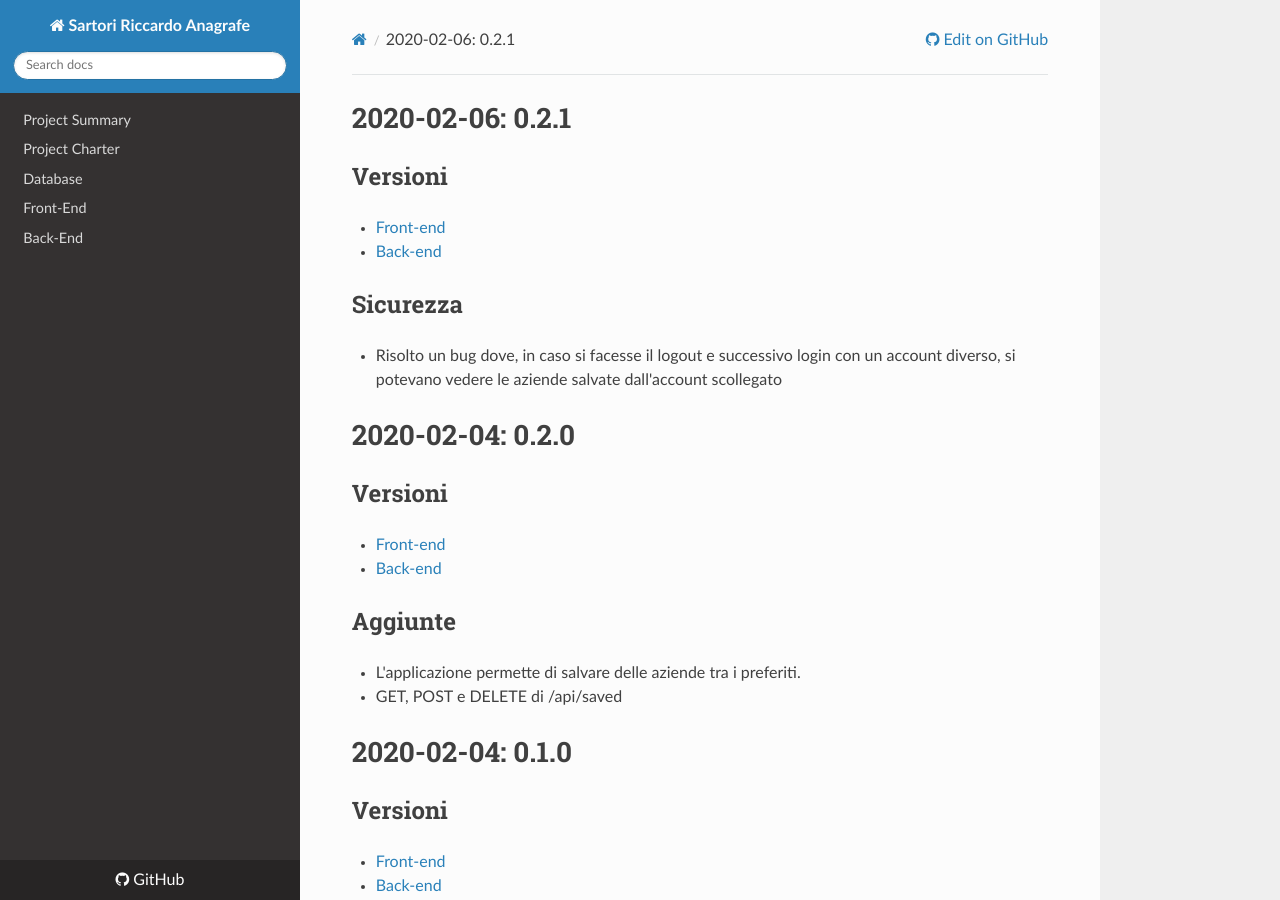
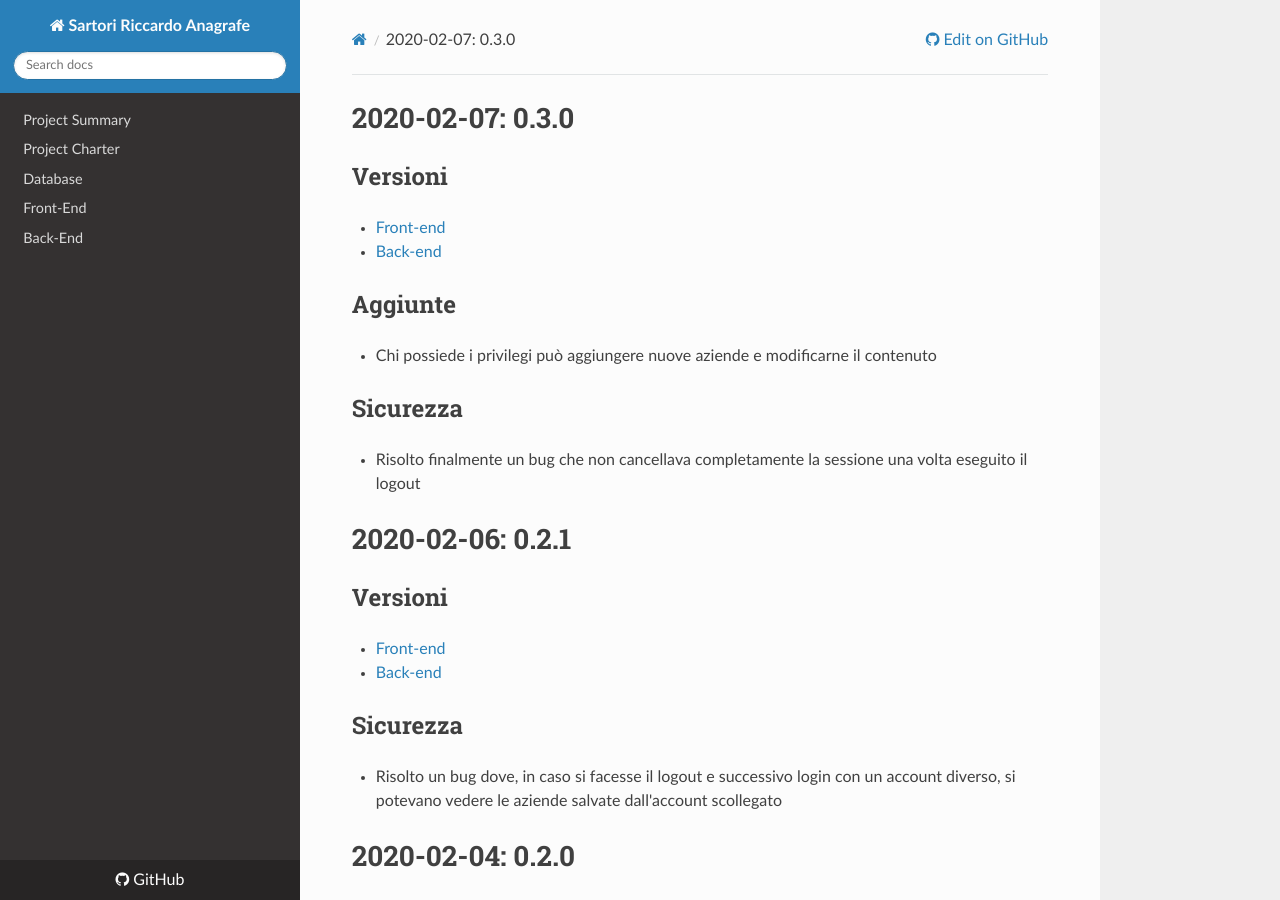
Before and after one commit to SartoRiccardo/pcto-anagrafe, an MkDocs documentation site: the page built from docs/CHANGELOG.md, in a window 1280 px wide and 900 px high. Built offline with MkDocs 1.6.1, drawn with Linux system fonts in a browser that asks for light colours; nearby versions of some CDN libraries.

Commit message:
Update CHANGELOG.md

```diff
--- a/docs/CHANGELOG.md
+++ b/docs/CHANGELOG.md
@@ -1,3 +1,15 @@
+# 2020-02-07: 0.3.0
+
+## Versioni
++ [Front-end](https://github.com/SartoRiccardo/pcto-anagrafe/commit/1bfd634f2b9f7fa59544f8d14836a71fcdb2a521)
++ [Back-end](https://github.com/SartoRiccardo/pcto-anagrafe/commit/d07333afc1a18fbc45b104f30e29a88ac742b9bb)
+
+## Aggiunte
++ Chi possiede i privilegi può aggiungere nuove aziende e modificarne il contenuto
+
+## Sicurezza
++ Risolto finalmente un bug che non cancellava completamente la sessione una volta eseguito il logout
+
 # 2020-02-06: 0.2.1
 
 ## Versioni
```
